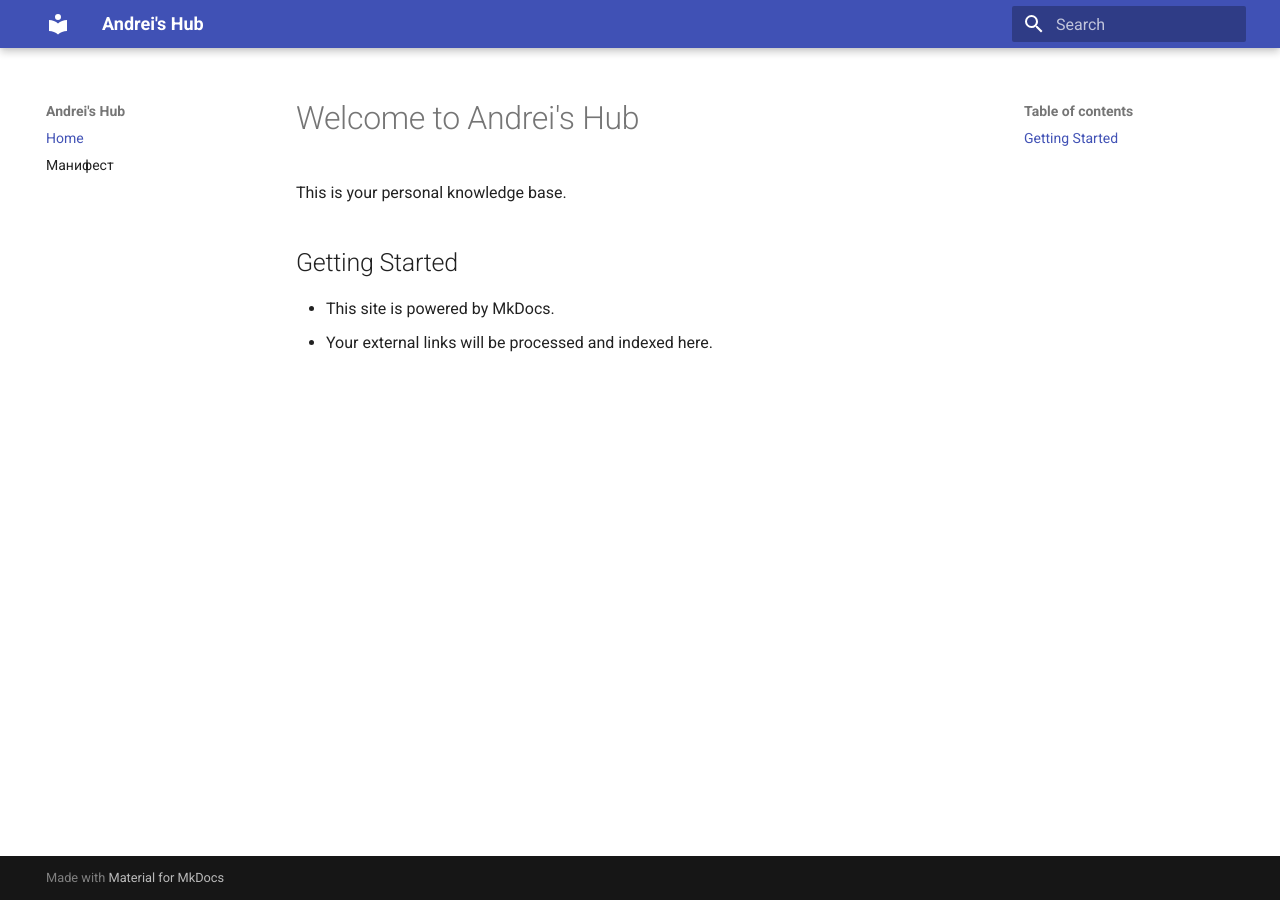
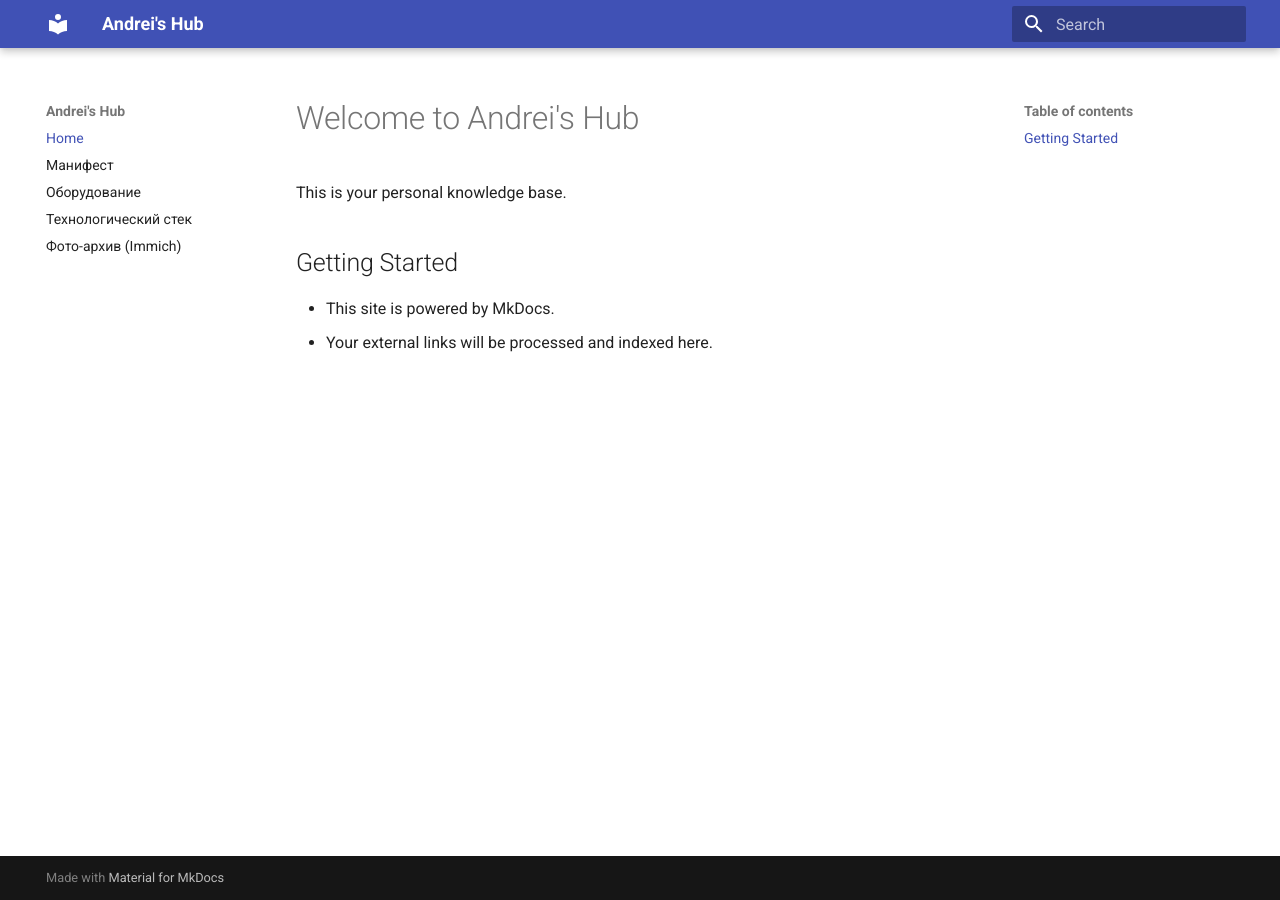
Before and after one commit to trifonovhome/smarthome, an MkDocs documentation site: the page built from docs/index.md, in a window 1280 px wide. Built offline with MkDocs 1.6.1 and Material for MkDocs 9.7.7, drawn with Linux system fonts in a browser that asks for light colours.

```diff
--- a/mkdocs.yml
+++ b/mkdocs.yml
@@ -4,3 +4,6 @@
 nav:
   - Home: index.md
   - Манифест: manifesto.md
+  - Оборудование: hardware.md
+  - Технологический стек: tech-stack.md
+  - Фото-архив (Immich): immich.md
```
Also changed, not shown: 1 other file.
